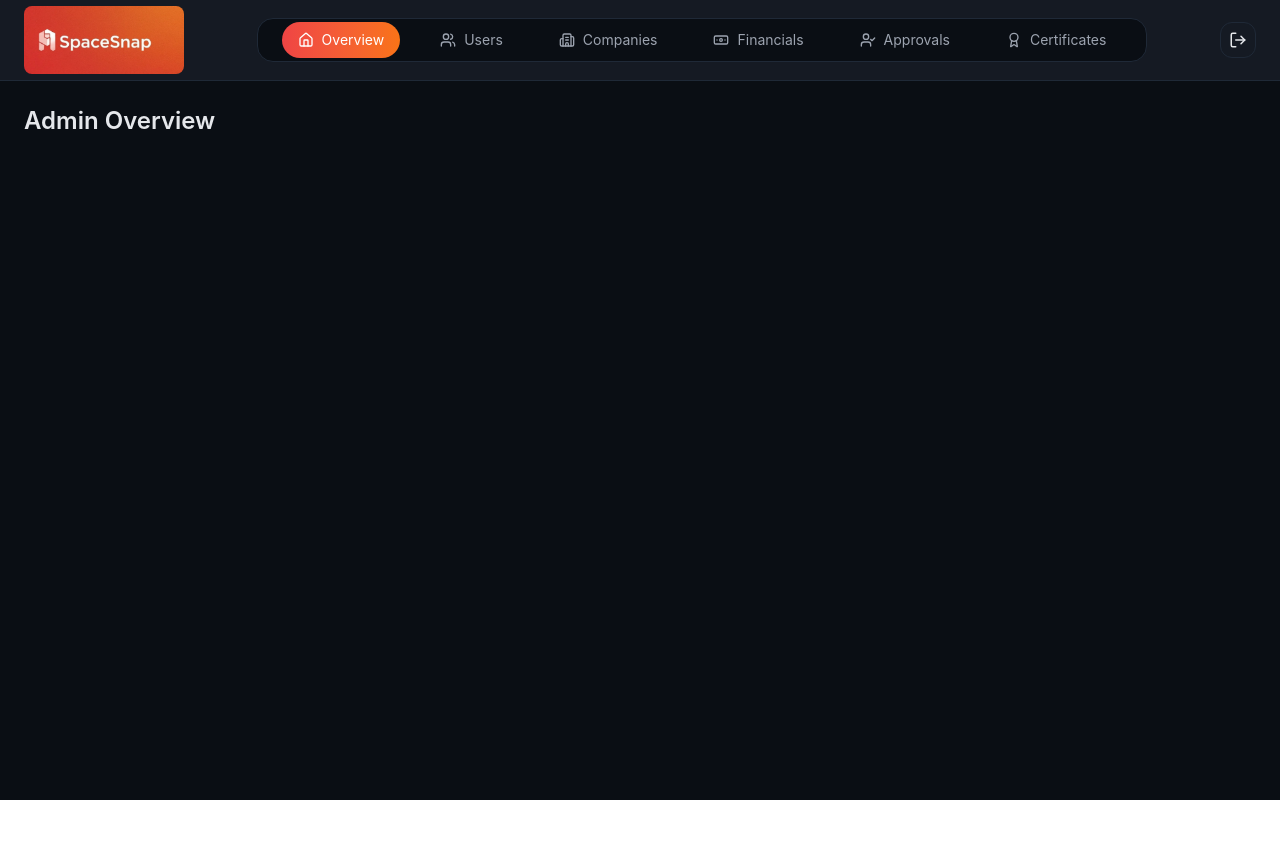
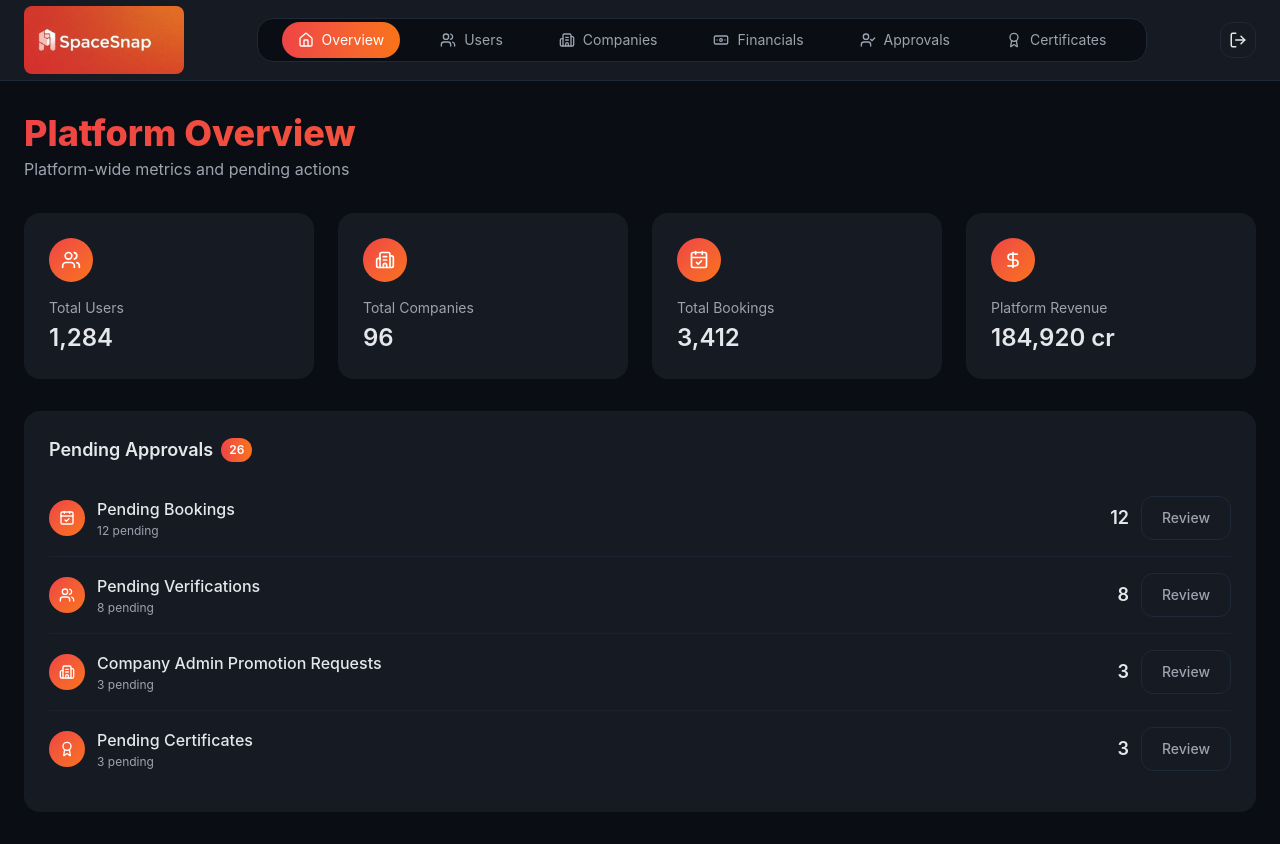
Before and after one commit to spacesnapsg/Spacesnap-nextjs, a Next.js app: page /admin/dashboard in a window 1280 px wide. Before the commit the page ends 800 px from the top, so only its background shows below. Built offline with nearby package versions, Linux system fonts and the light colour scheme.

Commit message:
Sprint 1: admin overview page (static/mock)
Ports SystemAdminOverview.jsx: stat cards, pending approvals list,
and a certificate review modal with approve/reject (local state only,
no backend yet). Each pending certificate now shows the supplier's
justification for the request.

```diff
--- a/app/(admin)/admin/dashboard/page.tsx
+++ b/app/(admin)/admin/dashboard/page.tsx
@@ -1,7 +1,187 @@
-export default function AdminOverviewPage() {
+"use client";
+
+import { useState } from "react";
+import { Users, Building2, CalendarCheck, DollarSign, Award } from "lucide-react";
+import Card from "@/components/Card";
+import Button from "@/components/Button";
+import Modal from "@/components/Modal";
+import {
+  MOCK_ADMIN_STATS,
+  MOCK_PENDING_BOOKINGS,
+  MOCK_PENDING_VERIFICATIONS,
+  MOCK_PROMOTION_REQUESTS,
+  MOCK_PENDING_CERTIFICATES,
+  type PendingCertificate,
+} from "@/lib/mockAdminOverview";
+
+const STAT_ICONS = [Users, Building2, CalendarCheck, DollarSign];
+
+function StatCard({ label, value, icon: Icon }: { label: string; value: string; icon: typeof Users }) {
   return (
-    <main className="p-6">
-      <h1 className="text-2xl font-semibold text-body-text">Admin Overview</h1>
-    </main>
+    <Card className="flex flex-col gap-4">
+      <div className="w-11 h-11 rounded-full bg-gradient-to-br from-admin-red-start to-admin-orange-end flex items-center justify-center">
+        <Icon size={20} className="text-white" />
+      </div>
+      <div>
+        <p className="text-muted-text text-sm">{label}</p>
+        <p className="text-2xl font-semibold text-body-text mt-1">{value}</p>
+      </div>
+    </Card>
   );
 }
+
+function ApprovalRow({
+  icon: Icon,
+  label,
+  count,
+  onReview,
+}: {
+  icon: typeof Users;
+  label: string;
+  count: number;
+  onReview: () => void;
+}) {
+  return (
+    <div className="flex items-center justify-between gap-4 py-4 border-b border-border/60 last:border-0">
+      <div className="flex items-center gap-3 min-w-0">
+        <div className="w-9 h-9 rounded-full bg-gradient-to-br from-admin-red-start to-admin-orange-end flex items-center justify-center shrink-0">
+          <Icon size={16} className="text-white" />
+        </div>
+        <div className="min-w-0">
+          <p className="text-body-text font-medium truncate">{label}</p>
+          <p className="text-xs text-muted-text mt-0.5">{count} pending</p>
+        </div>
+      </div>
+      <div className="flex items-center gap-3 shrink-0">
+        <span className="text-lg font-semibold text-body-text w-8 text-right">{count}</span>
+        <Button variant="ghost" onClick={onReview} className="h-9 px-4 text-sm">
+          Review
+        </Button>
+      </div>
+    </div>
+  );
+}
+
+function CertificateReviewModal({
+  open,
+  onClose,
+  certificates,
+  onApprove,
+  onReject,
+}: {
+  open: boolean;
+  onClose: () => void;
+  certificates: PendingCertificate[];
+  onApprove: (id: number) => void;
+  onReject: (id: number) => void;
+}) {
+  return (
+    <Modal open={open} onClose={onClose} className="w-full max-w-[560px]">
+      <h2 className="text-xl font-semibold text-body-text mb-1">Pending Certificates</h2>
+      <p className="text-sm text-muted-text mb-6">
+        Review supplier-submitted certificates before adding them to the pool.
+      </p>
+
+      {certificates.length === 0 ? (
+        <p className="text-sm text-muted-text text-center py-8">No pending certificates.</p>
+      ) : (
+        <div className="flex flex-col gap-4">
+          {certificates.map((cert) => (
+            <div key={cert.id} className="border border-border rounded p-4">
+              <p className="font-medium text-body-text">{cert.name}</p>
+              <p className="text-xs text-muted-text mt-1">
+                {cert.category || "Uncategorized"}
+                {" · "}
+                {cert.source === "supplier_created" ? "Submitted by supplier" : cert.source}
+              </p>
+              <p className="text-sm text-body-text mt-2">{cert.context}</p>
+              <div className="flex items-center gap-2 mt-3">
+                <Button
+                  onClick={() => onApprove(cert.id)}
+                  className="!bg-gradient-to-r !from-admin-red-start !to-admin-orange-end h-9 px-4 text-sm"
+                >
+                  Approve
+                </Button>
+                <Button variant="ghost" onClick={() => onReject(cert.id)} className="h-9 px-4 text-sm">
+                  Reject
+                </Button>
+              </div>
+            </div>
+          ))}
+        </div>
+      )}
+    </Modal>
+  );
+}
+
+export default function AdminOverviewPage() {
+  const [certificates, setCertificates] = useState<PendingCertificate[]>(MOCK_PENDING_CERTIFICATES);
+  const [certModalOpen, setCertModalOpen] = useState(false);
+
+  function handleApprove(id: number) {
+    setCertificates((prev) => prev.filter((c) => c.id !== id));
+  }
+
+  function handleReject(id: number) {
+    setCertificates((prev) => prev.filter((c) => c.id !== id));
+  }
+
+  const totalPending =
+    MOCK_PENDING_BOOKINGS + MOCK_PENDING_VERIFICATIONS + MOCK_PROMOTION_REQUESTS + certificates.length;
+
+  return (
+    <div className="max-w-7xl mx-auto px-4 md:px-6 py-8">
+      <div className="mb-8">
+        <h1 className="text-3xl sm:text-4xl font-extrabold bg-gradient-to-r from-admin-red-start to-admin-orange-end bg-clip-text text-transparent">
+          Platform Overview
+        </h1>
+        <p className="text-muted-text mt-1">Platform-wide metrics and pending actions</p>
+      </div>
+
+      <div className="grid grid-cols-1 sm:grid-cols-2 lg:grid-cols-4 gap-6 mb-8">
+        {MOCK_ADMIN_STATS.map((stat, i) => (
+          <StatCard key={stat.label} label={stat.label} value={stat.value} icon={STAT_ICONS[i]} />
+        ))}
+      </div>
+
+      <Card>
+        <div className="flex items-center gap-2 mb-2">
+          <h2 className="text-lg font-semibold text-body-text">Pending Approvals</h2>
+          <span className="inline-flex items-center justify-center min-w-[24px] h-6 px-2 rounded-full bg-gradient-to-r from-admin-red-start to-admin-orange-end text-white text-xs font-semibold">
+            {totalPending}
+          </span>
+        </div>
+
+        <div className="mt-4">
+          <ApprovalRow icon={CalendarCheck} label="Pending Bookings" count={MOCK_PENDING_BOOKINGS} onReview={() => {}} />
+          <ApprovalRow
+            icon={Users}
+            label="Pending Verifications"
+            count={MOCK_PENDING_VERIFICATIONS}
+            onReview={() => {}}
+          />
+          <ApprovalRow
+            icon={Building2}
+            label="Company Admin Promotion Requests"
+            count={MOCK_PROMOTION_REQUESTS}
+            onReview={() => {}}
+          />
+          <ApprovalRow
+            icon={Award}
+            label="Pending Certificates"
+            count={certificates.length}
+            onReview={() => setCertModalOpen(true)}
+          />
+        </div>
+      </Card>
+
+      <CertificateReviewModal
+        open={certModalOpen}
+        onClose={() => setCertModalOpen(false)}
+        certificates={certificates}
+        onApprove={handleApprove}
+        onReject={handleReject}
+      />
+    </div>
+  );
+}
--- /dev/null
+++ b/lib/mockAdminOverview.ts
@@ -0,0 +1,52 @@
+export interface AdminStat {
+  label: string;
+  value: string;
+}
+
+export const MOCK_ADMIN_STATS: AdminStat[] = [
+  { label: "Total Users", value: "1,284" },
+  { label: "Total Companies", value: "96" },
+  { label: "Total Bookings", value: "3,412" },
+  { label: "Platform Revenue", value: "184,920 cr" },
+];
+
+export const MOCK_PENDING_BOOKINGS = 12;
+export const MOCK_PENDING_VERIFICATIONS = 8;
+export const MOCK_PROMOTION_REQUESTS = 3;
+
+export type CertificateSource = "platform" | "supplier_created";
+
+export interface PendingCertificate {
+  id: number;
+  name: string;
+  category: string;
+  source: CertificateSource;
+  context: string;
+}
+
+export const MOCK_PENDING_CERTIFICATES: PendingCertificate[] = [
+  {
+    id: 1,
+    name: "Laser Cutter Safety",
+    category: "Equipment",
+    source: "supplier_created",
+    context:
+      "Required before we can list our new CO2 laser cutter — two bookings are already on hold pending this certificate.",
+  },
+  {
+    id: 2,
+    name: "Biosafety Level 2",
+    category: "Safety",
+    source: "supplier_created",
+    context:
+      "Standardizing our wet lab access requirements across all listings; several suppliers already require this for equivalent equipment.",
+  },
+  {
+    id: 3,
+    name: "Cleanroom Protocol",
+    category: "House Rules",
+    source: "supplier_created",
+    context:
+      "Our cleanroom space has strict gowning and contamination-control procedures that aren't covered by any existing certificate in the pool.",
+  },
+];
```
